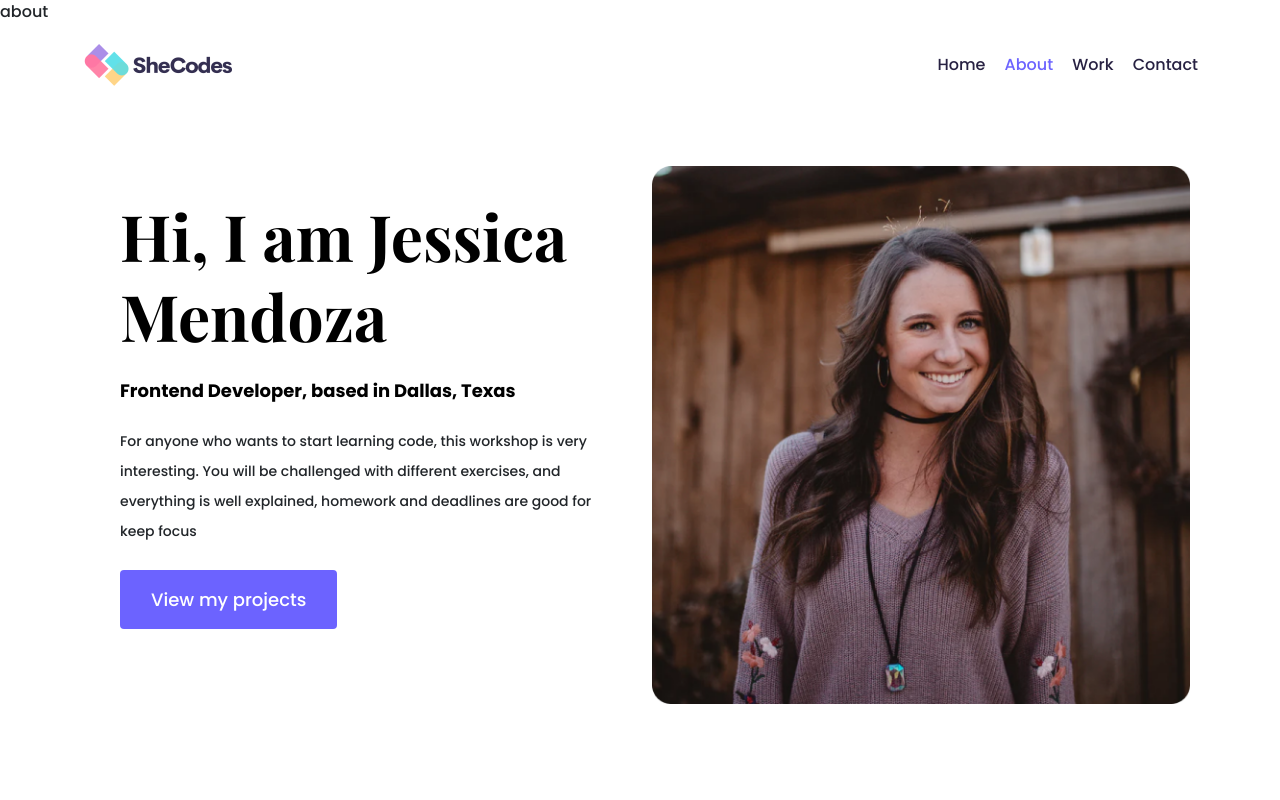
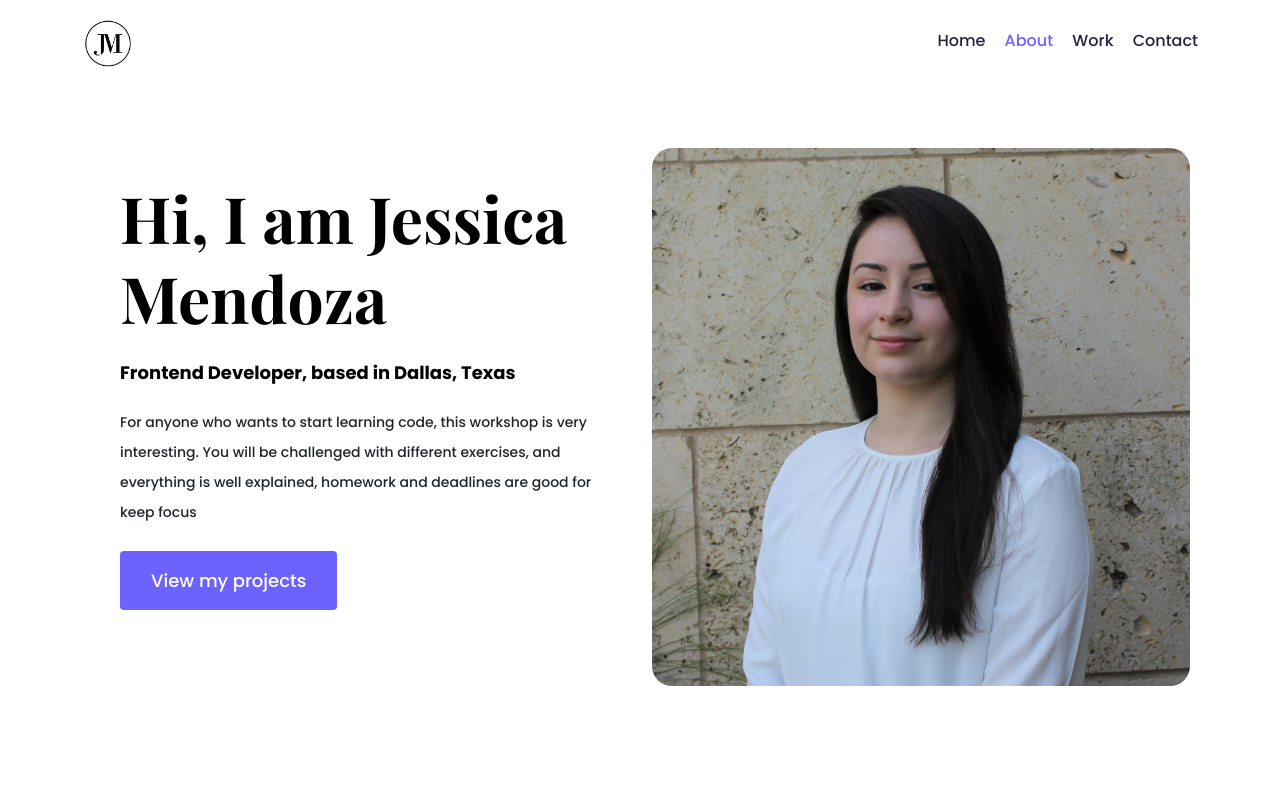
Before and after one commit to JessiceM/portfolio-project, a plain HTML site: page about.html in a window 1280 px wide. Shown: the top 800 px of the page. Drawn offline with nearby package versions, Linux system fonts and the light colour scheme.

Commit message:
Edited projects and profile picture

```diff
--- a/about.html
+++ b/about.html
@@ -1,4 +1,3 @@
-about
 <!DOCTYPE html>
 <html lang="en">
   <head>
@@ -43,14 +42,11 @@ about
       <nav class="d-flex justify-content-between">
         <a href="/" title="Homepage">
           <img
-            src="images/logo.png"
+            src="images/inital.jpg"
             class="logo d-none d-md-block"
-            alt="Jessica Logo" />
-          <img
-            src="images/logo-small.png"
-            class="logo d-block d-md-none"
             alt="Jessica Logo"
-        /></a>
+          />
+        </a>
         <ul>
           <li><a href="/" title="Homepage"> Home </a></li>
           <li class="active">
@@ -77,7 +73,11 @@ about
           </div>
         </div>
         <div class="col-lg-6">
-          <img src="images/patricia.png" alt="" class="img-fluid" />
+          <img
+            src="images/profile.jpg"
+            alt="Jessica Mendoza"
+            class="profile d-none d-md-block img-fluid"
+          />
         </div>
       </div>
     </div>
--- a/styles/portfolio.css
+++ b/styles/portfolio.css
@@ -66,7 +66,10 @@
 }
 
 .logo {
-  max-width: 150px;
+  max-width: 50px;
+}
+.profile {
+  border-radius: 20px;
 }
 
 nav {
```
Also changed, not shown: contact.html (+3 -6 lines), index.html (+8 -11 lines), work.html (+3 -6 lines), images/dictionary.png (deleted), images/inital.jpg (added), images/profile.JPG (added), images/translation.png (deleted), images/yoga.png (deleted), images/yogurt.png (deleted).
